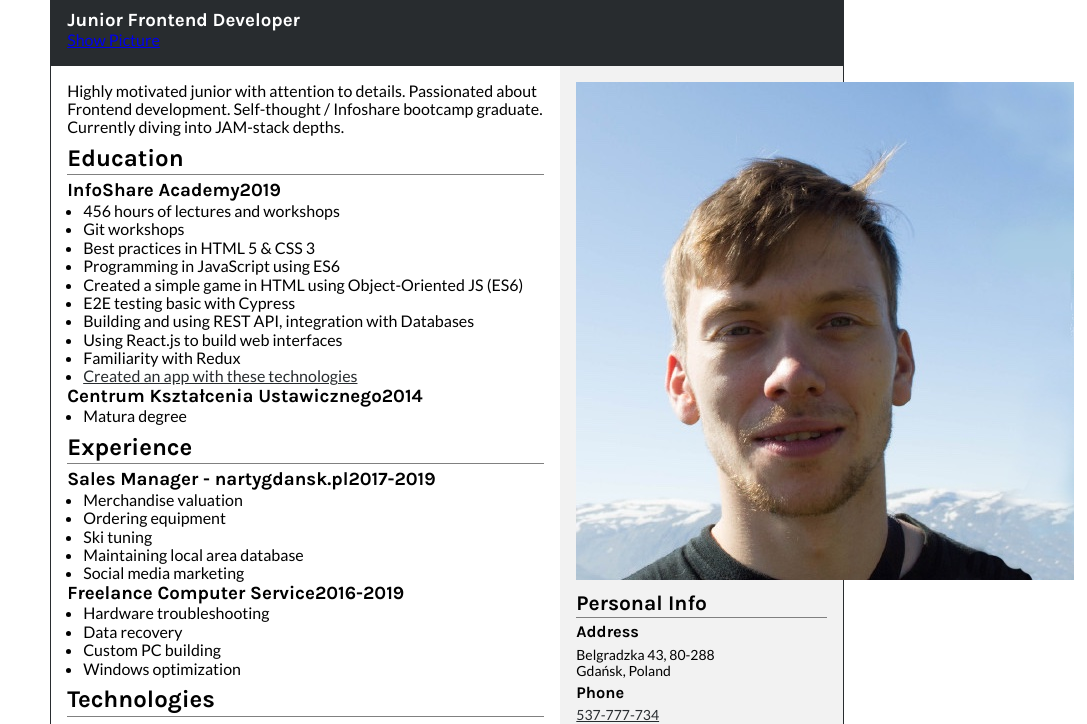
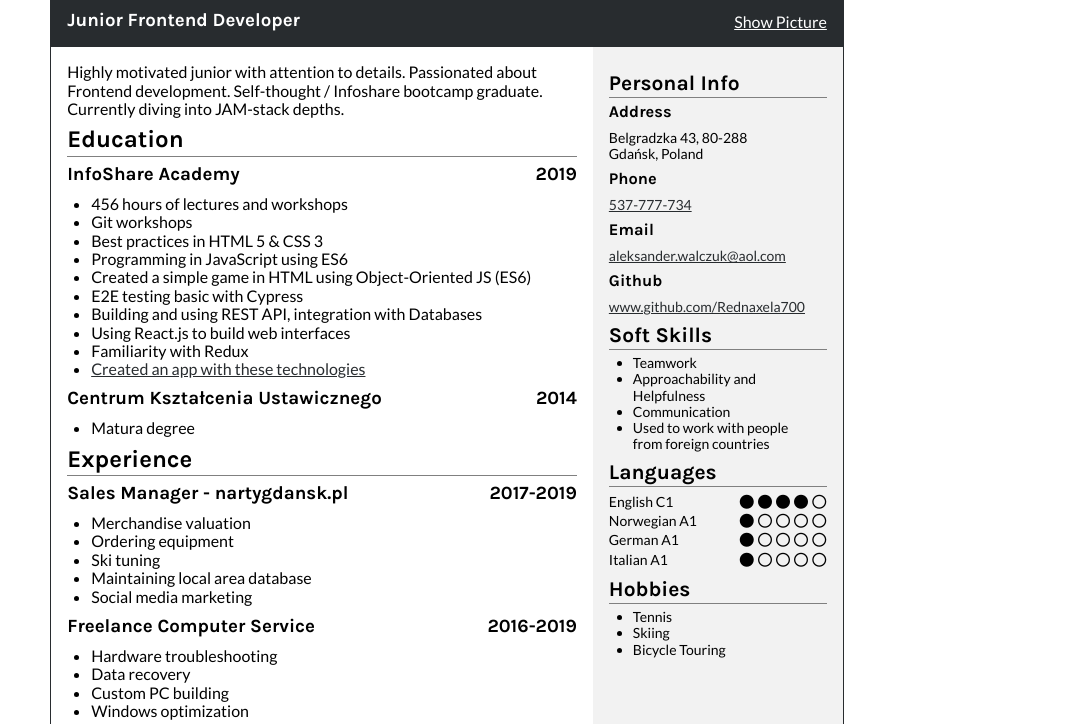
Before and after one commit to Rednaxela700/resume, a plain HTML site: page index.html in a window 1280 px wide. Shown: the part 76-800 px from the top of the page, without its empty margins (193-1280 px from the left). Drawn offline with nearby package versions, Linux system fonts and the light colour scheme.

Commit message:
added styles for dots

```diff
--- a/css/main.sass
+++ b/css/main.sass
@@ -9,18 +9,26 @@
 .wrapper
   display: block
   height: 100%
+  width: 100%
   max-width: 210mm
-  width: 100%
+  max-height: 297mm
   margin: 0 auto
   border: 1px solid #282c2f
 
 .header
+  position: relative
   background-color: #282c2f
   color: #fff
   padding: 1rem
   &__heading
     margin: 0
     padding: .67em 0 .33em
+  &__picture
+    position: absolute
+    right: 0
+    padding: 1rem
+    bottom: 0
+    color: #ffffff
 
 .main
   display: flex
@@ -33,7 +41,16 @@
   padding: 1rem
   font-size: 14px
   &__heading
-    margin: .3rem 0
+    margin: .5rem 0
+  &__imgContainer
+    display: none
+    max-width: 234px
+    max-height: 235px
+    &--visible
+      display: block
+  &__img
+    max-width: 218px
+
 .section
   &__heading
     position: relative
@@ -53,11 +70,29 @@
 .list
   &__container
     padding: 0 0 0 1rem
+    &--dotted
+      padding: 0
+    &--hobbies
+      display: flex
+      list-style: none
+      justify-content: space-between
+      align-items: center
   &__item
-    //text-transform: capitalize
+    margin: 0 0.5rem
     &--dotted
-      list-style: armenian
+      display: flex
+      justify-content: space-between
+      list-style: none
+      padding: .1rem 0
+      margin: 0
 .link
   color: #282c2f
-.feature__heading--lowercase
-  text-transform: initial
+.feature__heading
+  display: flex
+  justify-content: space-between
+  align-items: center
+  margin: .6rem 0
+  &--lowercase
+    text-transform: initial
+.icon__dot
+  padding: 0 .05em
```
Also changed, not shown: css/main.css, 1 other file.
